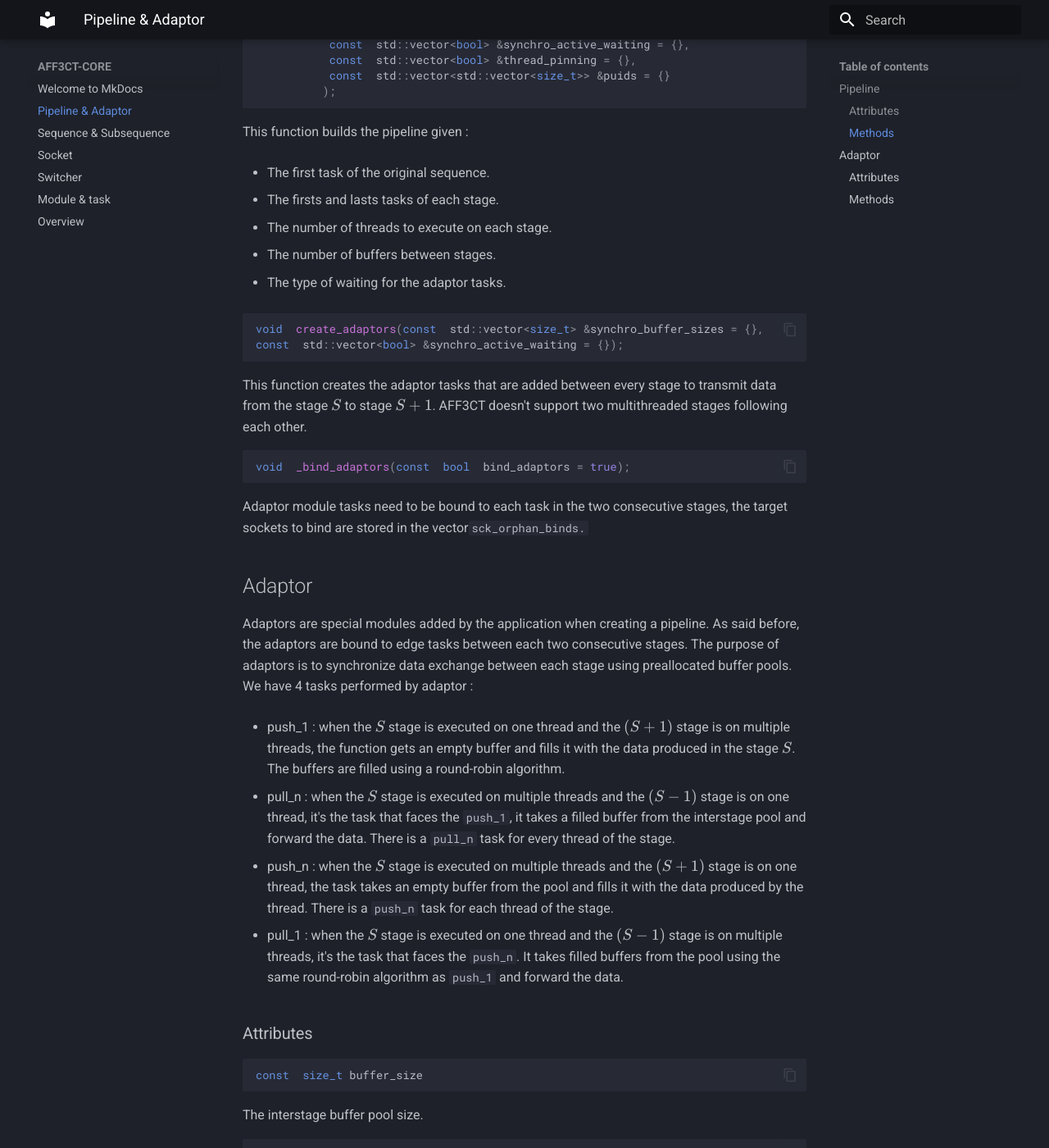
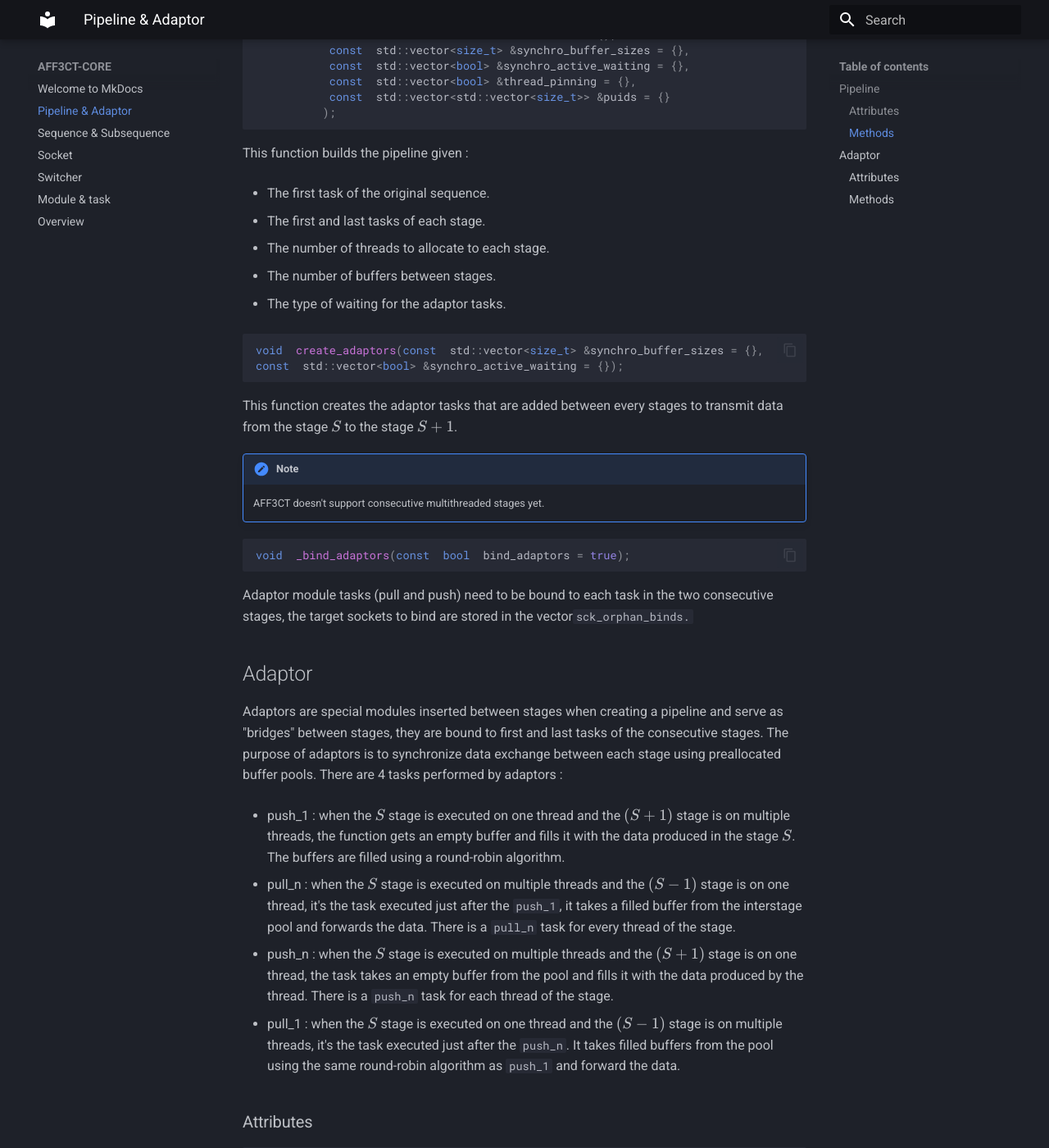
Before and after one commit to aff3ct/streampu, an MkDocs documentation site: the page built from docs/Pipeline & Adaptor.md, in a window 1280 px wide and 1400 px high, scrolled down 1617 px. Shown: the whole window at 82% size. Built offline with MkDocs 1.6.1 and Material for MkDocs 9.7.7, drawn with Linux system fonts in a browser that asks for light colours; some of the changed text lies outside the part shown.

Commit message:
correction

````diff
--- a/docs/Pipeline & Adaptor.md
+++ b/docs/Pipeline & Adaptor.md
@@ -3,7 +3,7 @@
 
 
 
-Pipeline is a mechanism offered by `AFF3CT-core` to execute a [Sequence](Sequence.md), by dividing it into multiple stages and execute each stage on one or multiple threads.
+Pipelines is a feature offered by `AFF3CT-core` allowing the breaking of a [sequence](Sequence%20%26%20Subsequence.md) into multiple [stages](#Stage), each executed on one or multiple threads in parallel.
 
 
 
@@ -16,13 +16,14 @@
 ```cpp
 Sequence original_sequence
 ```
- The original sequence from which the pipeline is created.
+The original sequence from which the pipeline was created.
 
 
+<a name="Stage"></a>
 ```cpp
 std::vector<std::shared_ptr<Sequence>> stages
 ```
- Vector of the different stages (each stage is a sequence) of the pipeline.
+Vector of the different stages in the pipeline. Each stage is a [sequence](Sequence%20%26%20Subsequence.md) in and of itself.
 
 
 
@@ -30,11 +31,13 @@
 std::vector<std::pair<std::tuple<runtime::Socket*, size_t, size_t, size_t,size_t>,
 			std::tuple<runtime::Socket*, size_t, size_t, size_t>>> sck_orphan_binds :
 ```
-Vector of sockets with broken connections due to pipeline stage creation, these sockets will be bound later to special modules called [Adaptors](#Adaptors), to connect the different stages.
+Vector of [sockets](Socket.md) with broken connections due to the pipeline stages creation (hence "orphan").
+These sockets will be bound later to special modules called [adaptors](#Adaptor) to make bridges between the stages.
 ```cpp
 std::vector<std::tuple<runtime::Socket*, runtime::Socket*, size_t>> adaptors_binds
 ```
-Vector of tuple (input, output, priority) for the created adaptors, priority is used to order the tuples.
+Vector of tuple (`input`, `output`, `priority`) of the created adaptors, `priority` is used to order the tuples.
+
 ### Methods
 
 ```cpp
@@ -52,13 +55,11 @@
 
 This function builds the pipeline given :
 
-
-
 - The first task of the original sequence.
 
-- The firsts and lasts tasks of each stage.
+- The first and last tasks of each stage.
 
-- The number of threads to execute on each stage.
+- The number of threads to allocate to each stage.
 
 - The number of buffers between stages.
 
@@ -70,28 +71,30 @@
 void  create_adaptors(const  std::vector<size_t> &synchro_buffer_sizes = {},
 const  std::vector<bool> &synchro_active_waiting = {});
 ```
-This function creates the adaptor tasks that are added between every stage to transmit data from the stage $S$ to stage $S+1$. AFF3CT doesn't support two multithreaded stages following each other.
+This function creates the adaptor tasks that are added between every stages to transmit data from the stage $S$ to the stage $S+1$.
+!!! note
+	AFF3CT doesn't support consecutive multithreaded stages yet.
 
 ```cpp
 void  _bind_adaptors(const  bool  bind_adaptors = true);
 ```
 
-Adaptor module tasks need to be bound to each task in the two consecutive stages, the target sockets to bind are stored in the vector`sck_orphan_binds.`
+Adaptor module tasks (pull and push) need to be bound to each task in the two consecutive stages, the target sockets to bind are stored in the vector`sck_orphan_binds.`
+
+<a name="Adaptor"></a>
 ## Adaptor
 
 
-
-Adaptors are special modules added by the application when creating a pipeline. As said before, the adaptors are bound to edge tasks between each two consecutive stages. The purpose of adaptors is to synchronize data exchange between each stage using preallocated buffer pools. We have 4 tasks performed by adaptor :
-
+Adaptors are special modules inserted between stages when creating a pipeline and serve as "bridges" between stages, they are bound to first and last tasks of the consecutive stages. The purpose of adaptors is to synchronize data exchange between each stage using preallocated buffer pools. There are 4 tasks performed by adaptors :
 
 
 - push_1 : when the $S$ stage is executed on one thread and the $(S+1)$ stage is on multiple threads, the function gets an empty buffer and fills it with the data produced in the stage $S$. The buffers are filled using a round-robin algorithm.
 
-- pull_n : when the $S$ stage is executed on multiple threads and the $(S-1)$ stage is on one thread, it's the task that faces the `push_1`, it takes a filled buffer from the interstage pool and forward the data. There is a `pull_n` task for every thread of the stage.
+- pull_n : when the $S$ stage is executed on multiple threads and the $(S-1)$ stage is on one thread, it's the task executed just after the `push_1`, it takes a filled buffer from the interstage pool and forwards the data. There is a `pull_n` task for every thread of the stage.
 
 - push_n : when the $S$ stage is executed on multiple threads and the $(S+1)$ stage is on one thread, the task takes an empty buffer from the pool and fills it with the data produced by the thread. There is a `push_n` task for each thread of the stage.
 
-- pull_1 : when the $S$ stage is executed on one thread and the $(S-1)$ stage is on multiple threads, it's the task that faces the `push_n`. It takes filled buffers from the pool using the same round-robin algorithm as `push_1` and forward the data.
+- pull_1 : when the $S$ stage is executed on one thread and the $(S-1)$ stage is on multiple threads, it's the task executed just after the `push_n`. It takes filled buffers from the pool using the same round-robin algorithm as `push_1` and forward the data.
 
 
 ### Attributes
@@ -102,7 +105,7 @@
 ```cpp
 std::shared_ptr<std::vector<std::vector<std::vector<int8_t*>>>> buffer
 ```
- Pointers to each buffer`of the interstage pool.
+Pointers to each buffer of the interstage pool.
 
 ``` cpp
 std::shared_ptr<std::vector<std::atomic<uint64_t>>> first;
````
Also changed, not shown: docs/Socket.md (+19 -20 lines).
